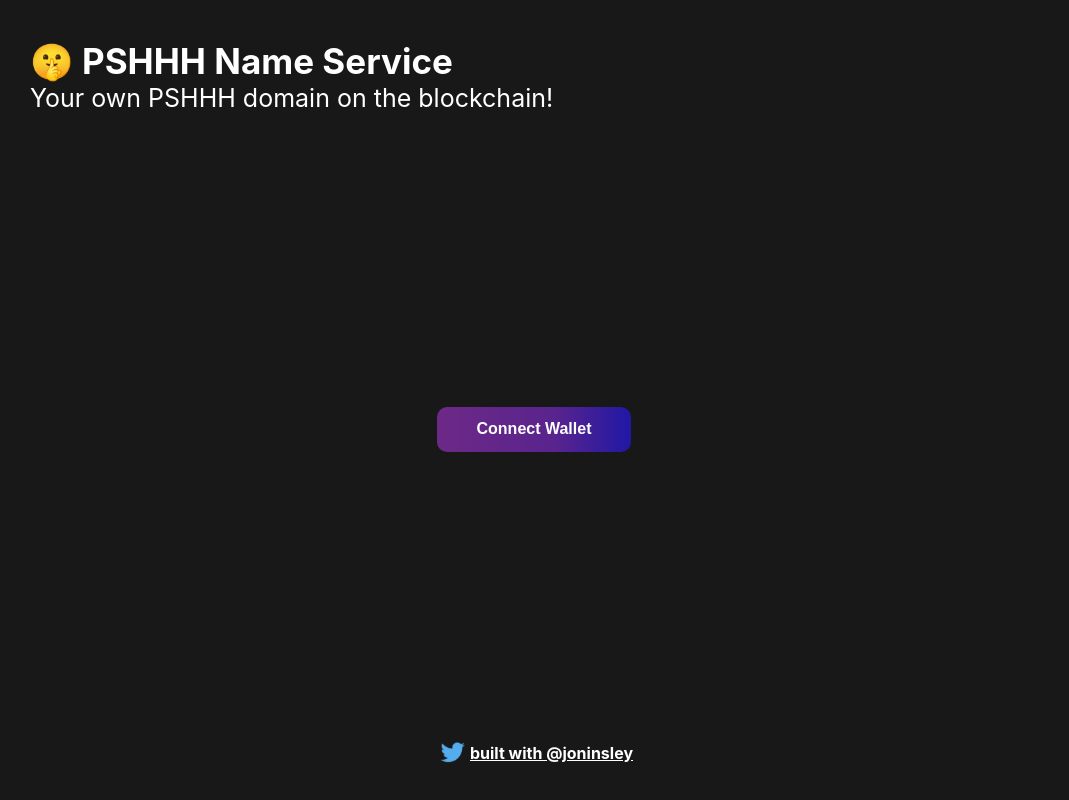
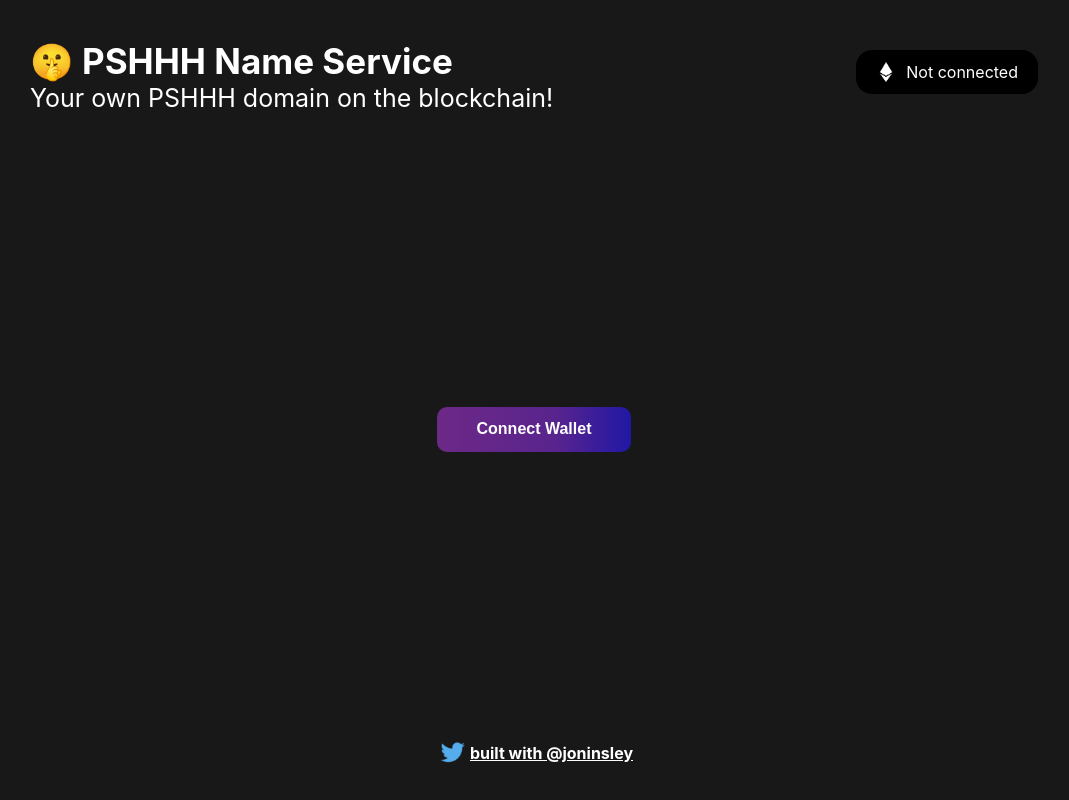
Before and after one commit to jinsley8/polygon-ens-service-fe, a React (Create React App) app: page / in a window 1280 px wide. Shown: the whole page, without its empty margins (106-1175 px from the left). Built offline with nearby package versions, Linux system fonts and the light colour scheme.

Commit message:
feat: Check user's wallet network and display address

```diff
--- a/src/App.js
+++ b/src/App.js
@@ -1,9 +1,12 @@
 import React, { useEffect, useState } from "react";
 import { ethers } from "ethers";
 import contractABI from './utils/contractABI.json';
+import { networks } from './utils/networks';
 
 import './styles/App.css';
 import twitterLogo from './assets/twitter-logo.svg';
+import polygonLogo from './assets/polygonlogo.png';
+import ethLogo from './assets/ethlogo.png';
 
 // Constants
 const TWITTER_HANDLE = 'joninsley';
@@ -17,6 +20,7 @@ const App = () => {
   const [currentAccount, setCurrentAccount] = useState('');
   const [domain, setDomain] = useState('');
   const [record, setRecord] = useState('');
+  const [network, setNetwork] = useState('');
 
   const connectWallet = async () => {
 		try {
@@ -59,6 +63,17 @@ const App = () => {
 			setCurrentAccount(account);
 		} else {
 			console.log('No authorized account found');
+		}
+
+    // check user's network chain ID
+		const chainId = await ethereum.request({ method: 'eth_chainId' });
+		setNetwork(networks[chainId]);
+
+		ethereum.on('chainChanged', handleChainChanged);
+
+		// Reload the page when they change networks
+		function handleChainChanged(_chainId) {
+			window.location.reload();
 		}
 	}
 
@@ -165,6 +180,11 @@ const App = () => {
               <p className="title">🤫 PSHHH Name Service</p>
               <p className="subtitle">Your own PSHHH domain on the blockchain!</p>
             </div>
+            {/* Display a logo and wallet connection status*/}
+        		<div className="right">
+        			<img alt="Network logo" className="logo" src={ network.includes("Polygon") ? polygonLogo : ethLogo} />
+        			{ currentAccount ? <p> Wallet: {currentAccount.slice(0, 6)}...{currentAccount.slice(-4)} </p> : <p> Not connected </p> }
+        		</div>
 					</header>
 				</div>
 
```
